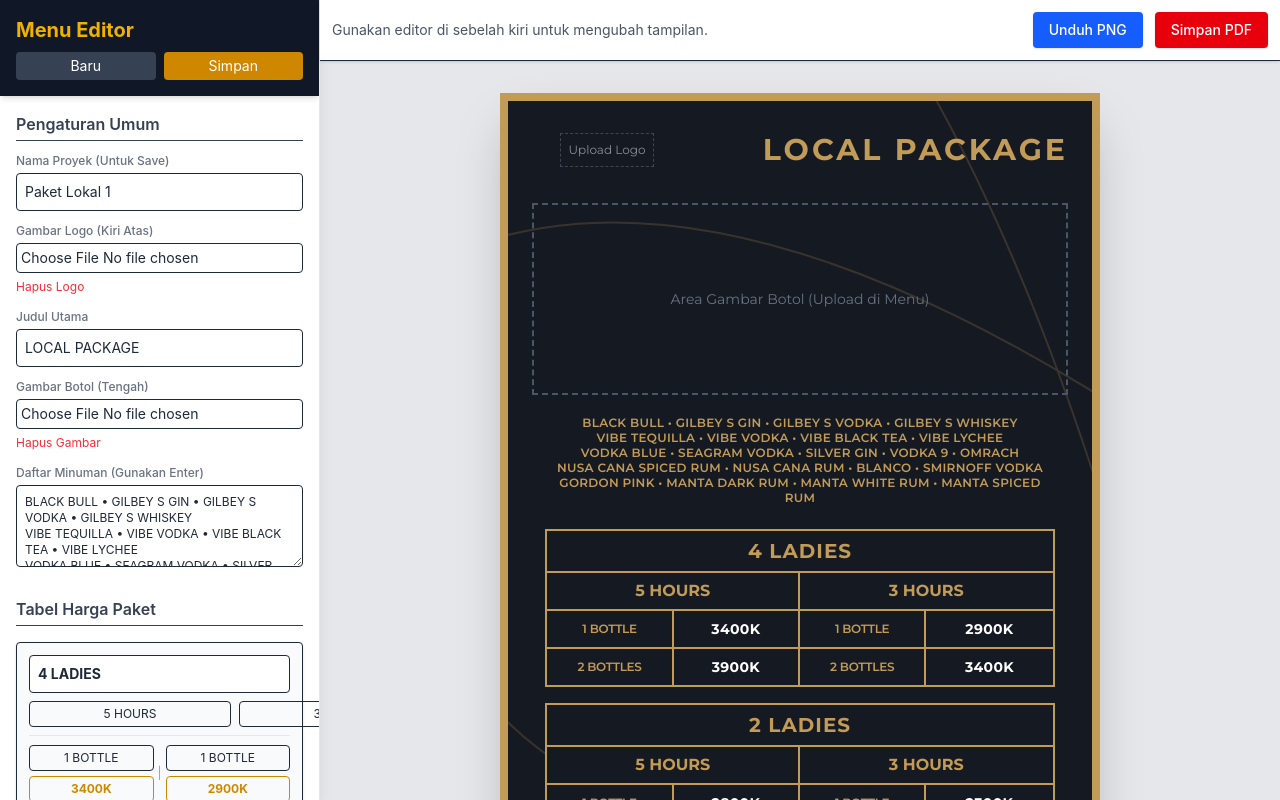
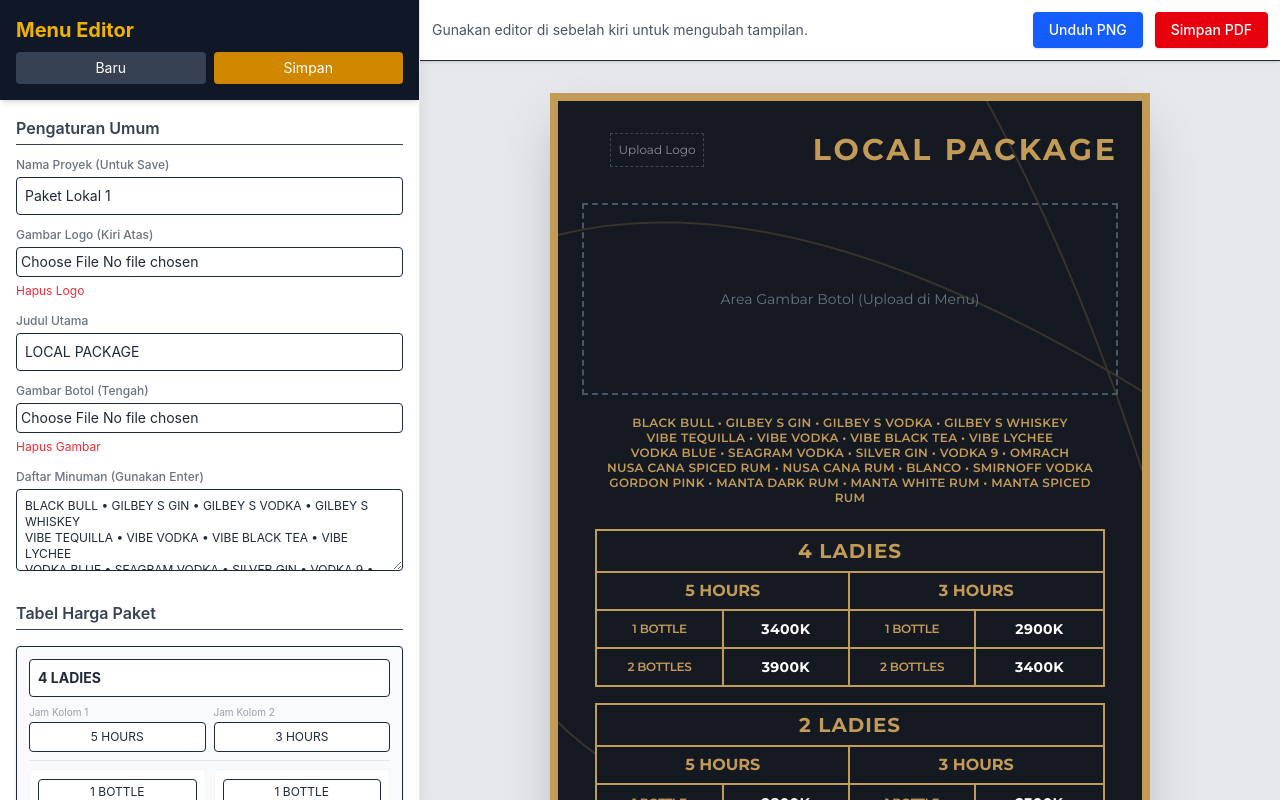
Before and after one commit to liquidit123/template-flyer-ktv, a React (Vite) app: page / in a window 1280 px wide. Built offline with nearby package versions, Linux system fonts and the light colour scheme.

Commit message:
Pembaruan menu

```diff
--- a/src/App.jsx
+++ b/src/App.jsx
@@ -214,18 +214,18 @@
     <div className="flex flex-col md:flex-row h-screen bg-gray-100 text-gray-800 font-sans overflow-hidden">
 
       {/* SIDEBAR EDITOR */}
-      <div className="w-full md:w-1/3 lg:w-1/4 bg-white border-r border-gray-200 flex flex-col h-full overflow-y-auto print:hidden shadow-lg z-10">
+      <div className="w-full md:w-[380px] lg:w-[420px] bg-white border-r border-gray-200 flex flex-col h-full overflow-y-auto print:hidden shadow-lg z-10 shrink-0">
         <div className="p-4 bg-gray-900 text-white sticky top-0 z-20 shadow-md">
           <h1 className="text-xl font-bold text-yellow-500 mb-2">Menu Editor</h1>
           <div className="flex gap-2">
-            <button onClick={newProject} className="flex-1 bg-gray-700 hover:bg-gray-600 px-2 py-1 rounded text-sm transition">Baru</button>
-            <button onClick={saveProject} className="flex-1 bg-yellow-600 hover:bg-yellow-500 text-white px-2 py-1 rounded text-sm transition">Simpan</button>
+            <button onClick={newProject} className="flex-1 bg-gray-700 hover:bg-gray-600 px-2 py-1.5 rounded text-sm transition">Baru</button>
+            <button onClick={saveProject} className="flex-1 bg-yellow-600 hover:bg-yellow-500 text-white px-2 py-1.5 rounded text-sm transition">Simpan</button>
           </div>
 
           {savedProjects.length > 0 && (
             <div className="mt-3">
               <select
-                className="w-full bg-gray-800 border border-gray-600 rounded p-1 text-sm text-white"
+                className="w-full bg-gray-800 border border-gray-600 rounded p-1.5 text-sm text-white"
                 onChange={(e) => loadProject(e.target.value)}
                 value={project.id}
               >
@@ -272,19 +272,26 @@
             {project.packages.map((pkg, pIndex) => (
               <div key={pkg.id} className="bg-gray-50 p-3 rounded border shadow-sm space-y-2">
                 <input type="text" value={pkg.title} onChange={(e) => handlePackageChange(pIndex, 'title', e.target.value)} className="w-full border rounded p-2 font-bold text-sm bg-white" placeholder="Judul Paket (Misal: 4 LADIES)" />
-                <div className="flex gap-2">
-                  <input type="text" value={pkg.col1Title} onChange={(e) => handlePackageChange(pIndex, 'col1Title', e.target.value)} className="flex-1 border rounded p-1 text-xs text-center" placeholder="Kolom 1 (5 HOURS)" />
-                  <input type="text" value={pkg.col2Title} onChange={(e) => handlePackageChange(pIndex, 'col2Title', e.target.value)} className="flex-1 border rounded p-1 text-xs text-center" placeholder="Kolom 2 (3 HOURS)" />
+
+                {/* Fixed layout for hours input columns */}
+                <div className="grid grid-cols-2 gap-2">
+                  <div>
+                    <label className="block text-[10px] text-gray-400 mb-0.5">Jam Kolom 1</label>
+                    <input type="text" value={pkg.col1Title} onChange={(e) => handlePackageChange(pIndex, 'col1Title', e.target.value)} className="w-full border rounded p-1.5 text-xs text-center bg-white" placeholder="5 HOURS" />
+                  </div>
+                  <div>
+                    <label className="block text-[10px] text-gray-400 mb-0.5">Jam Kolom 2</label>
+                    <input type="text" value={pkg.col2Title} onChange={(e) => handlePackageChange(pIndex, 'col2Title', e.target.value)} className="w-full border rounded p-1.5 text-xs text-center bg-white" placeholder="3 HOURS" />
+                  </div>
                 </div>
 
                 {pkg.rows.map((row, rIndex) => (
-                  <div key={row.id} className="flex gap-1 items-center border-t pt-2 mt-2 border-gray-200">
-                    <div className="flex-1 space-y-1">
+                  <div key={row.id} className="grid grid-cols-2 gap-2 border-t pt-2 mt-2 border-gray-200">
+                    <div className="space-y-1 bg-white p-2 rounded border border-gray-100">
                       <input type="text" value={row.label1} onChange={(e) => handlePackageChange(pIndex, 'label1', e.target.value, rIndex)} className="w-full border rounded p-1 text-xs text-center" placeholder="1 BOTTLE" />
                       <input type="text" value={row.price1} onChange={(e) => handlePackageChange(pIndex, 'price1', e.target.value, rIndex)} className="w-full border rounded p-1 text-xs text-center font-bold text-yellow-600" placeholder="3400K" />
                     </div>
-                    <div className="text-gray-400 text-xs">|</div>
-                    <div className="flex-1 space-y-1">
+                    <div className="space-y-1 bg-white p-2 rounded border border-gray-100">
                       <input type="text" value={row.label2} onChange={(e) => handlePackageChange(pIndex, 'label2', e.target.value, rIndex)} className="w-full border rounded p-1 text-xs text-center" placeholder="1 BOTTLE" />
                       <input type="text" value={row.price2} onChange={(e) => handlePackageChange(pIndex, 'price2', e.target.value, rIndex)} className="w-full border rounded p-1 text-xs text-center font-bold text-yellow-600" placeholder="2900K" />
                     </div>
@@ -305,10 +312,10 @@
             <div className="bg-gray-50 p-3 rounded border shadow-sm space-y-2 mt-2">
               <input type="text" value={project.additionalTitle} onChange={(e) => handleChange('additionalTitle', e.target.value)} className="w-full border rounded p-2 text-sm font-bold" placeholder="Judul Additional" />
               {project.additionalRows.map((row, rIndex) => (
-                <div key={row.id} className="flex gap-1 border-t pt-2">
-                  <input type="text" value={row.label} onChange={(e) => handleAdditionalChange(rIndex, 'label', e.target.value)} className="w-1/4 border rounded p-1 text-xs" />
-                  <input type="text" value={row.item1} onChange={(e) => handleAdditionalChange(rIndex, 'item1', e.target.value)} className="w-3/8 border rounded p-1 text-xs" />
-                  <input type="text" value={row.item2} onChange={(e) => handleAdditionalChange(rIndex, 'item2', e.target.value)} className="w-3/8 border rounded p-1 text-xs" />
+                <div key={row.id} className="grid grid-cols-3 gap-1 border-t pt-2">
+                  <input type="text" value={row.label} onChange={(e) => handleAdditionalChange(rIndex, 'label', e.target.value)} className="border rounded p-1 text-xs text-center" />
+                  <input type="text" value={row.item1} onChange={(e) => handleAdditionalChange(rIndex, 'item1', e.target.value)} className="border rounded p-1 text-xs text-center" />
+                  <input type="text" value={row.item2} onChange={(e) => handleAdditionalChange(rIndex, 'item2', e.target.value)} className="border rounded p-1 text-xs text-center" />
                 </div>
               ))}
             </div>
@@ -317,10 +324,10 @@
       </div>
 
       {/* PREVIEW & EXPORT AREA */}
-      <div className="flex-1 flex flex-col bg-gray-200">
+      <div className="flex-1 flex flex-col bg-gray-200 overflow-hidden">
 
         {/* Topbar Actions */}
-        <div className="bg-white p-3 border-b flex justify-between items-center print:hidden shadow-sm z-10">
+        <div className="bg-white p-3 border-b flex justify-between items-center print:hidden shadow-sm z-10 shrink-0">
           <span className="text-gray-600 text-sm hidden md:inline">Gunakan editor di sebelah kiri untuk mengubah tampilan.</span>
           <div className="flex gap-3 ml-auto">
             <button onClick={exportPNG} disabled={isExporting} className="bg-blue-600 hover:bg-blue-700 text-white px-4 py-2 rounded shadow-sm text-sm font-medium transition flex items-center gap-2">
@@ -339,7 +346,7 @@
           <div
             ref={previewRef}
             id="poster-preview"
-            className="relative bg-[#151922] w-full max-w-[600px] border-[8px] border-[#c29b57] p-6 shadow-2xl flex flex-col"
+            className="relative bg-[#151922] w-full max-w-[600px] border-[8px] border-[#c29b57] p-6 shadow-2xl flex flex-col shrink-0"
             style={{
               minHeight: '850px',
               fontFamily: "'Montserrat', sans-serif"
```
